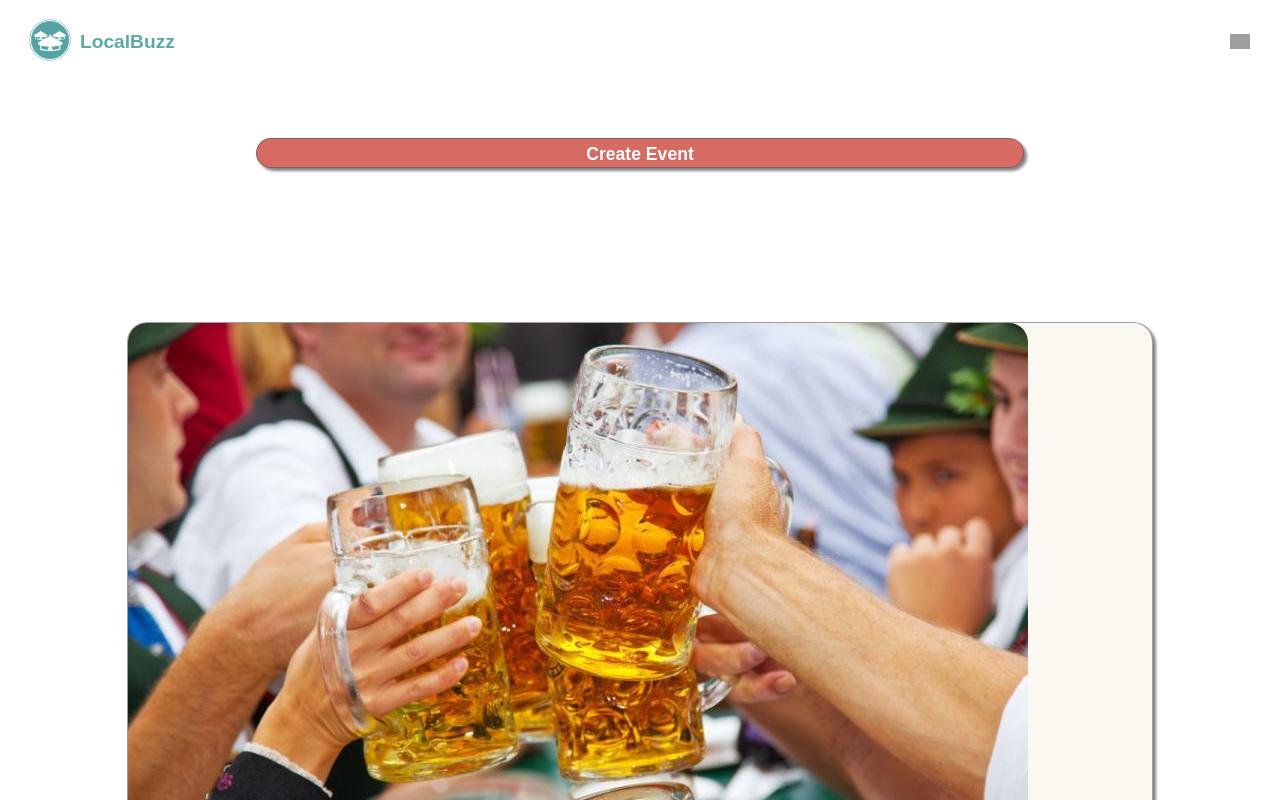
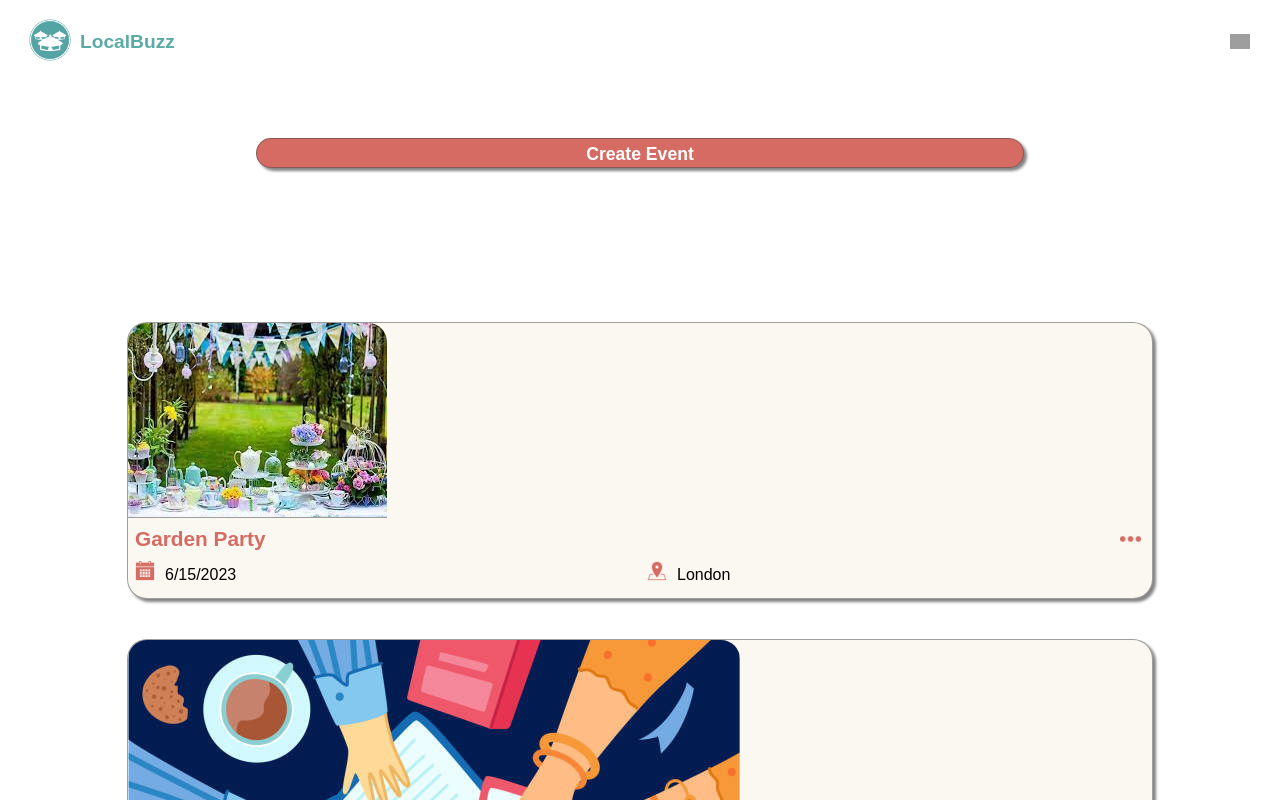
Before and after one commit to Deen-q/SwampySyntax, a React (Create React App) app in the folder local-buzz/: page / in a window 1280 px wide. Shown: the top 800 px of the page. Built offline with nearby package versions, Linux system fonts and the light colour scheme; grey boxes are pictures that could not be loaded.

Commit message:
updated event card

```diff
--- a/local-buzz/src/Components/Data/EventData.js
+++ b/local-buzz/src/Components/Data/EventData.js
@@ -1,6 +1,6 @@
 import {v4 as uuidv4} from "uuid";
 // import image from file
-import BeerFestival from "../Data/Images/Beer-festival-Beer-drinkers-at-Oktoberfest-Munich.jpg";
+import GardenParty from "../Data/Images/GardenParty.jpeg";
 import ReadingClub from "../Data/Images/bookClub.jpg";
 import AllotmentImage from "../Data/Images/AllotmentImage.jpg";
 import ClassicCar from "../Data/Images/classicCar.jpg";
@@ -8,10 +8,10 @@ import ClassicCar from "../Data/Images/classicCar.jpg";
 export const eventData = [
   {
     id: uuidv4(),
-    title: "Beer Festival",
-    description: "A get together to share local beers from local brewers.",
+    title: "Garden Party",
+    description: "A get together to know your neighbours.",
     date: new Date(2023, 5, 15).toLocaleDateString(), // Note: month is zero-based (0-11)
-    image: BeerFestival,
+    image: GardenParty,
     firstLineOfAddress: "42 Baker Street",
     city: "London",
     postcode: "NW1 6XE",
```
Also changed, not shown: local-buzz/src/Components/Data/Images/GardenParty.jpeg (added).
